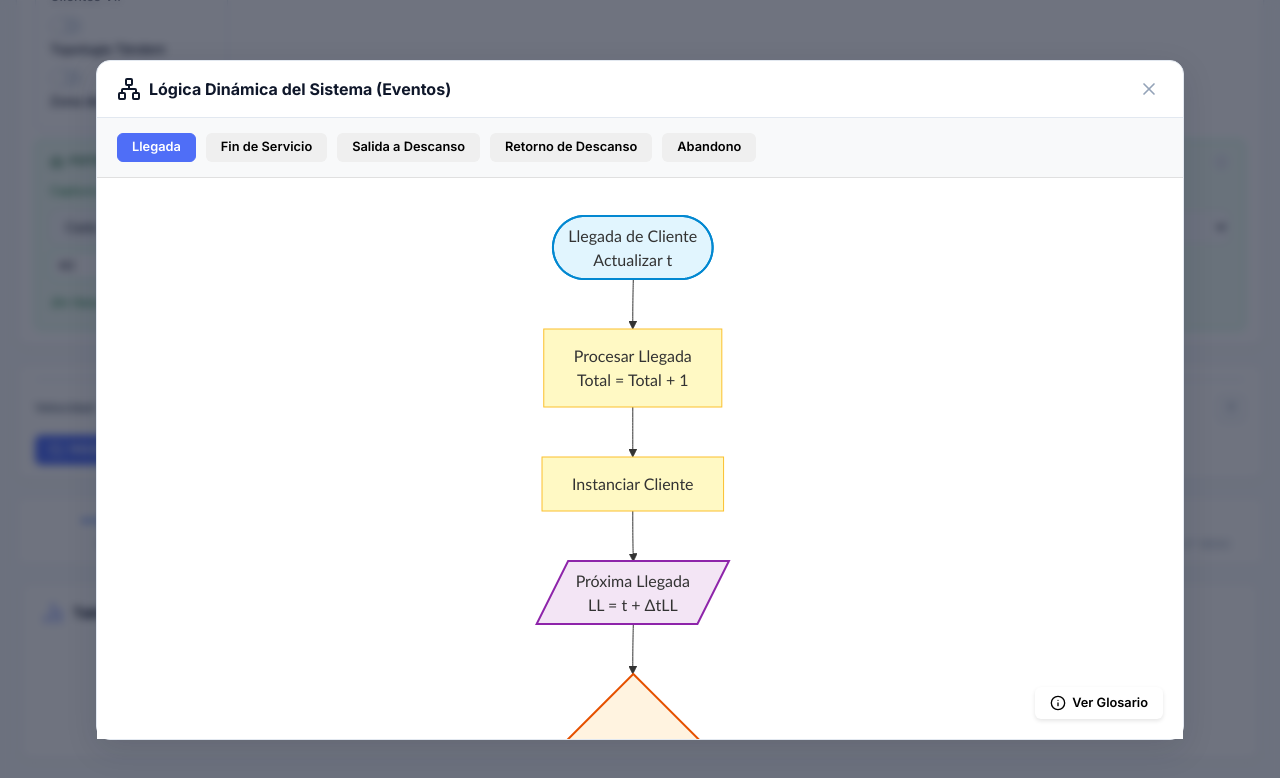
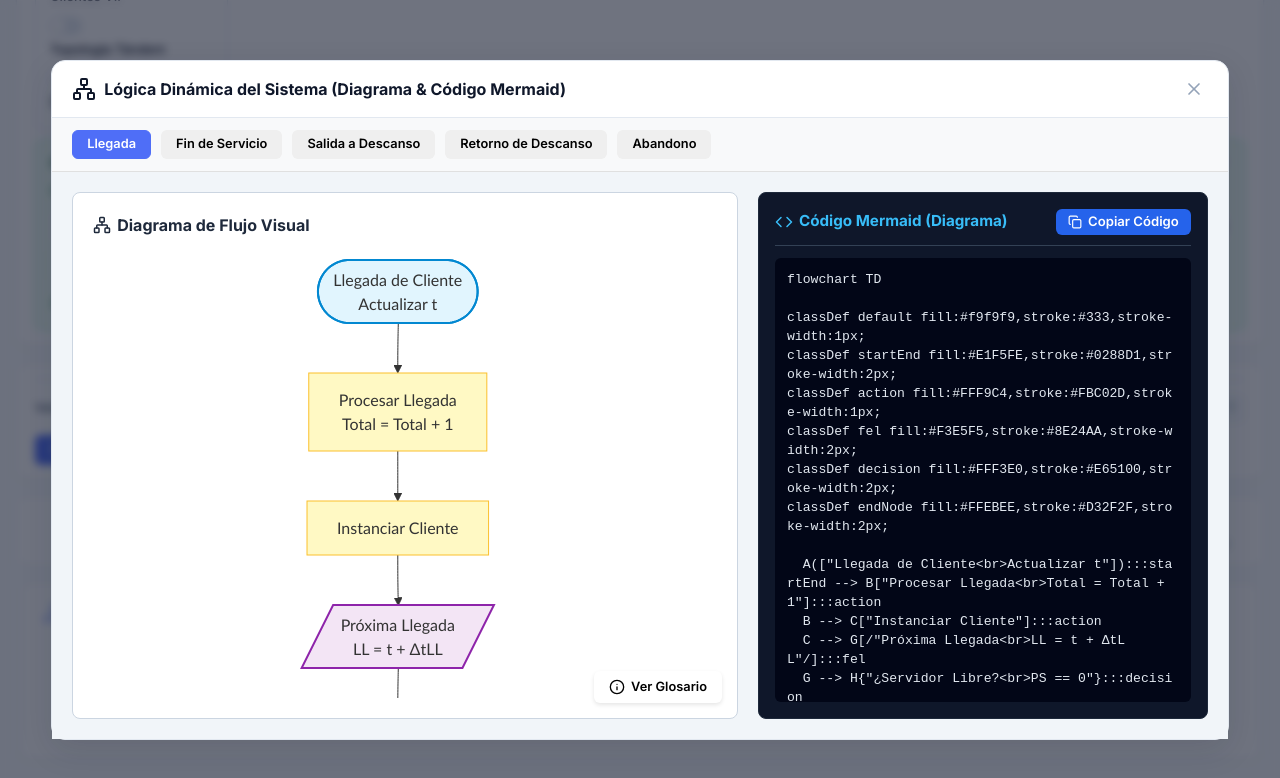
Before and after one commit to LucasIsac/EventMaster, a React (Vite) app: page / in a window 1280 px wide. Both pictures are taken after a click on the button "Ver Lógica". Shown: the part 914-1692 px from the top of the page. Built offline with nearby package versions, Linux system fonts and the light colour scheme.

Commit message:
feat: add academic simulation presets, simulator engine, and diagrams modal support

```diff
--- a/src/components/DiagramsModal.jsx
+++ b/src/components/DiagramsModal.jsx
@@ -1,6 +1,6 @@
 import React, { useEffect, useRef, useState } from 'react';
 import mermaid from 'mermaid';
-import { Network, X, Info } from 'lucide-react';
+import { Network, X, Info, Code, Copy, Check } from 'lucide-react';
 import {
   generateArrivalDiagram,
   generateServiceEndDiagram,
@@ -13,6 +13,8 @@ import {
 export function DiagramsModal({ isOpen, onClose, config, flags }) {
   const [activeTab, setActiveTab] = useState('arrival');
   const [showGlossary, setShowGlossary] = useState(false);
+  const [copied, setCopied] = useState(false);
+  const [currentMermaidCode, setCurrentMermaidCode] = useState('');
   const mermaidRef = useRef(null);
 
   useEffect(() => {
@@ -29,7 +31,7 @@ export function DiagramsModal({ isOpen, onClose, config, flags }) {
       return;
     }
 
-    if (mermaidRef.current && config && flags) {
+    if (config && flags) {
       let diagramStr = '';
       if (activeTab === 'arrival') diagramStr = generateArrivalDiagram(config, flags);
       else if (activeTab === 'serviceEnd') diagramStr = generateServiceEndDiagram(config, flags);
@@ -38,10 +40,10 @@ export function DiagramsModal({ isOpen, onClose, config, flags }) {
       else if (activeTab === 'breakEnd') diagramStr = generateBreakEndDiagram(config, flags);
       else if (activeTab === 'abandonment') diagramStr = generateAbandonmentDiagram(config, flags);
 
-      // Limpiamos el SVG previo para evitar parpadeos
+      setCurrentMermaidCode(diagramStr);
+
+      if (mermaidRef.current) {
         mermaidRef.current.innerHTML = '';
-
-      // Renderizamos el nuevo SVG usando un ID único para evitar colisiones
         const id = `mermaid-svg-${Date.now()}`;
         mermaid.render(id, diagramStr).then(result => {
           if (mermaidRef.current) {
@@ -51,19 +53,30 @@ export function DiagramsModal({ isOpen, onClose, config, flags }) {
           console.error('Error rendering mermaid diagram:', err);
         });
       }
+    }
   }, [isOpen, activeTab, config, flags]);
+
+  const handleCopyCode = () => {
+    if (currentMermaidCode) {
+      navigator.clipboard.writeText(currentMermaidCode);
+      setCopied(true);
+      setTimeout(() => setCopied(false), 2000);
+    }
+  };
 
   if (!isOpen) return null;
 
   return (
     <div className="modal-overlay" onClick={onClose} style={{ zIndex: 10000 }}>
-      <div className="modal-content diagrams-modal" onClick={e => e.stopPropagation()} style={{ width: '85%', maxWidth: '1200px', height: '85vh', display: 'flex', flexDirection: 'column' }}>
+      <div className="modal-content diagrams-modal" onClick={e => e.stopPropagation()} style={{ width: '92%', maxWidth: '1400px', height: '88vh', display: 'flex', flexDirection: 'column' }}>
         <div className="modal-header">
-          <h2 style={{ display: 'flex', alignItems: 'center', gap: '8px' }}><Network size={24}/> Lógica Dinámica del Sistema (Eventos)</h2>
+          <h2 style={{ display: 'flex', alignItems: 'center', gap: '8px' }}>
+            <Network size={24}/> Lógica Dinámica del Sistema (Diagrama & Código Mermaid)
+          </h2>
           <button className="btn-close" onClick={onClose}><X size={20}/></button>
         </div>
 
-        <div className="tabs" style={{ display: 'flex', gap: '10px', padding: '15px 20px', borderBottom: '1px solid #e0e0e0', backgroundColor: '#f8f9fa' }}>
+        <div className="tabs" style={{ display: 'flex', gap: '10px', padding: '12px 20px', borderBottom: '1px solid #e0e0e0', backgroundColor: '#f8f9fa' }}>
           <button className={`btn ${activeTab === 'arrival' ? 'btn-primary' : 'btn-outline'}`} onClick={() => setActiveTab('arrival')}>Llegada</button>
           <button className={`btn ${activeTab === 'serviceEnd' ? 'btn-primary' : 'btn-outline'}`} onClick={() => setActiveTab('serviceEnd')}>Fin de Servicio</button>
           {flags.hasSecurityZone && (
@@ -80,20 +93,20 @@ export function DiagramsModal({ isOpen, onClose, config, flags }) {
           )}
         </div>
 
-        <div className="modal-body" style={{ flex: 1, overflowY: 'auto', display: 'flex', justifyContent: 'center', padding: '30px', backgroundColor: '#fff', position: 'relative' }}>
-           <div ref={mermaidRef} style={{ width: '100%', display: 'flex', justifyContent: 'center', alignItems: 'flex-start', paddingBottom: '150px' }}>
-             {/* El SVG de Mermaid será inyectado aquí */}
+        {/* Modal Body: Split view (Diagram vs Code) */}
+        <div className="modal-body" style={{ flex: 1, overflow: 'hidden', display: 'flex', gap: '20px', padding: '20px', backgroundColor: '#f1f5f9' }}>
+
+          {/* Columna Izquierda: Diagrama Visual */}
+          <div style={{ flex: '1.2', display: 'flex', flexDirection: 'column', backgroundColor: '#fff', borderRadius: '8px', border: '1px solid #cbd5e1', padding: '20px', overflow: 'auto', position: 'relative' }}>
+            <h3 style={{ margin: '0 0 15px 0', fontSize: '1rem', color: '#1e293b', display: 'flex', alignItems: 'center', gap: '6px' }}>
+              <Network size={18}/> Diagrama de Flujo Visual
+            </h3>
+            <div ref={mermaidRef} style={{ width: '100%', flex: 1, display: 'flex', justifyContent: 'center', alignItems: 'flex-start', overflow: 'auto' }}>
+              {/* SVG rendered by Mermaid */}
             </div>
 
-           <div style={{
-             position: 'absolute',
-             bottom: '20px',
-             right: '20px',
-             display: 'flex',
-             flexDirection: 'column',
-             alignItems: 'flex-end',
-             gap: '10px'
-           }}>
+            {/* Glosario Flotante */}
+            <div style={{ position: 'absolute', bottom: '15px', right: '15px' }}>
               <button
                 className="btn btn-outline"
                 onClick={() => setShowGlossary(!showGlossary)}
@@ -107,16 +120,16 @@ export function DiagramsModal({ isOpen, onClose, config, flags }) {
                   backgroundColor: '#f8f9fa',
                   border: '1px solid #ccc',
                   borderRadius: '8px',
-                 padding: '16px',
+                  padding: '12px 16px',
                   fontSize: '0.85rem',
                   boxShadow: '0 4px 12px rgba(0,0,0,0.15)',
-                 opacity: 0.98,
+                  marginTop: '8px',
                   minWidth: '220px'
                 }}>
-                 <h4 style={{ margin: '0 0 10px 0', fontSize: '0.9rem', color: '#333', borderBottom: '1px solid #ddd', paddingBottom: '6px' }}>
+                  <h4 style={{ margin: '0 0 8px 0', fontSize: '0.88rem', color: '#333', borderBottom: '1px solid #ddd', paddingBottom: '4px' }}>
                     Glosario Académico
                   </h4>
-                 <ul style={{ margin: 0, paddingLeft: '16px', listStyleType: 'circle', color: '#555', lineHeight: '1.5' }}>
+                  <ul style={{ margin: 0, paddingLeft: '16px', color: '#555', lineHeight: '1.4' }}>
                     <li><strong>t</strong> = Reloj de Simulación</li>
                     <li><strong>PS</strong> = Servidor (0=Libre, 1=Ocupado, A=Ausente)</li>
                     <li><strong>Q</strong> = Tamaño de Cola</li>
@@ -125,12 +138,57 @@ export function DiagramsModal({ isOpen, onClose, config, flags }) {
                     <li><strong>SS</strong> = Inicio Descanso (t + ΔT)</li>
                     <li><strong>LS</strong> = Fin Descanso (t + ΔD)</li>
                     <li><strong>Ab</strong> = Paciencia Límite (t + ΔSC)</li>
-                   <li><strong>TR</strong> = Tiempo Remanente</li>
                   </ul>
                 </div>
               )}
             </div>
           </div>
+
+          {/* Columna Derecha: Código Mermaid Raw */}
+          <div style={{ flex: '0.8', display: 'flex', flexDirection: 'column', backgroundColor: '#0f172a', borderRadius: '8px', border: '1px solid #1e293b', color: '#f8fafc', padding: '16px', overflow: 'hidden' }}>
+            <div style={{ display: 'flex', justifyContent: 'space-between', alignItems: 'center', marginBottom: '12px', borderBottom: '1px solid #334155', paddingBottom: '10px' }}>
+              <h3 style={{ margin: 0, fontSize: '0.95rem', color: '#38bdf8', display: 'flex', alignItems: 'center', gap: '6px' }}>
+                <Code size={18}/> Código Mermaid (Diagrama)
+              </h3>
+              <button
+                onClick={handleCopyCode}
+                className="btn"
+                style={{
+                  backgroundColor: copied ? '#16a34a' : '#2563eb',
+                  color: '#fff',
+                  display: 'flex',
+                  alignItems: 'center',
+                  gap: '6px',
+                  padding: '6px 12px',
+                  fontSize: '0.82rem',
+                  borderRadius: '6px',
+                  border: 'none',
+                  cursor: 'pointer'
+                }}
+              >
+                {copied ? <><Check size={14}/> ¡Copiado!</> : <><Copy size={14}/> Copiar Código</>}
+              </button>
+            </div>
+
+            <pre style={{
+              flex: 1,
+              overflow: 'auto',
+              margin: 0,
+              padding: '12px',
+              backgroundColor: '#020617',
+              borderRadius: '6px',
+              color: '#e2e8f0',
+              fontFamily: 'monospace',
+              fontSize: '0.82rem',
+              lineHeight: '1.45',
+              whiteSpace: 'pre-wrap',
+              wordBreak: 'break-all'
+            }}>
+              {currentMermaidCode}
+            </pre>
+          </div>
+
+        </div>
       </div>
     </div>
   );
--- a/src/engine/Simulator.js
+++ b/src/engine/Simulator.js
@@ -293,7 +293,8 @@ export class Simulator {
     // Acumuladores estadísticos del sistema
     this.stats = {
       clientsServed: 0,                   // Total de clientes atendidos que salieron del sistema
-      clientsAbandoned: 0,                // Total de clientes que abandonaron por pérdida de paciencia
+      clientsAbandoned: 0,                // Total de clientes que abandonaron por pérdida de paciencia o caídas
+      clavesPerdidas: 0,                  // Total de claves/clientes perdidos por caídas del sistema
       abandonmentsFirstHour: 0,           // Cantidad de abandonos dentro de los primeros 3600 segundos (métrica académica)
       clientsServedUntilSecondBreak: 0,   // Clientes atendidos antes de que ocurra el segundo descanso en total
       serviceCompletions: 0,              // Finalizaciones de etapa/servicio, útil en topologías encadenadas
@@ -956,6 +957,7 @@ export class Simulator {
       if (oldState === ServerState.BUSY) totalDescartados += 1;
 
       this.stats.clientsAbandoned += totalDescartados;
+      this.stats.clavesPerdidas += totalDescartados;
 
       this.queues.default = [];
       this.queues.vip = [];
@@ -964,10 +966,12 @@ export class Simulator {
 
       server.clientInService = null;
       server.serviceEndTime = null;
+      server.pausedClient = null;
+      server.pausedServiceRemaining = null;
 
       this.fel = this.fel.filter(e => !(e.type === EventType.SERVICE_END && e.data.serverId === server.id));
 
-      this.#recordHistory(EventType.SERVER_BREAK_START, `S${server.id} se rompe -> ${totalDescartados} descartes`);
+      this.#recordHistory(EventType.SERVER_BREAK_START, `S${server.id} sufre caída -> ${totalDescartados} descartes/claves perdidas`);
     } else {
       if (oldState === ServerState.BUSY) {
         // Guarda el tiempo remanente de servicio para reanudarlo posteriormente
--- a/src/presets.js
+++ b/src/presets.js
@@ -1,4 +1,36 @@
 export const academicPresets = {
+  pago_online: {
+    label: "Sitio de Pago On Line (Caídas y Pérdida de Claves)",
+    vocab: { client: "Claves", arrive: "Ingresa clave", served: "Encriptadas", abandon: "Perdidas" },
+    config: {
+      maxTime: 3600,
+      startTime: 0,
+      arrivalInterval: '1.24 - 1.38',
+      serviceTime: '1.20 - 3.32',
+      workTime: '126 - 258',
+      restTime: '25 - 32',
+      maxWaitTime: 'Infinity',
+      travelTime: '0',
+      topology: 'SINGLE_QUEUE',
+      numServers: 1
+    },
+    flags: {
+      hasServerBreaks: true,
+      catastrophicBreakdown: true,
+      hasClientAbandonment: false,
+      hasPriority: false,
+      hasSecurityZone: false,
+      disableArrivals: false
+    },
+    initialState: {
+      clientsInQueue: 0,
+      vipClientsInQueue: 0,
+      initialWaitTime: 0,
+      serverBusy: false,
+      busyUntil: 0
+    },
+    checkpointRules: []
+  },
   parcial_aceitunas: {
     label: "Clasificadora de Aceitunas",
     vocab: { client: "Aceitunas", arrive: "Llega a tolva", served: "Clasificadas", abandon: "Descartes" },
```
Also changed, not shown: 1 other file (tests, documents, lock files or other folders). Lines whose indentation alone changed are shown as unchanged.
